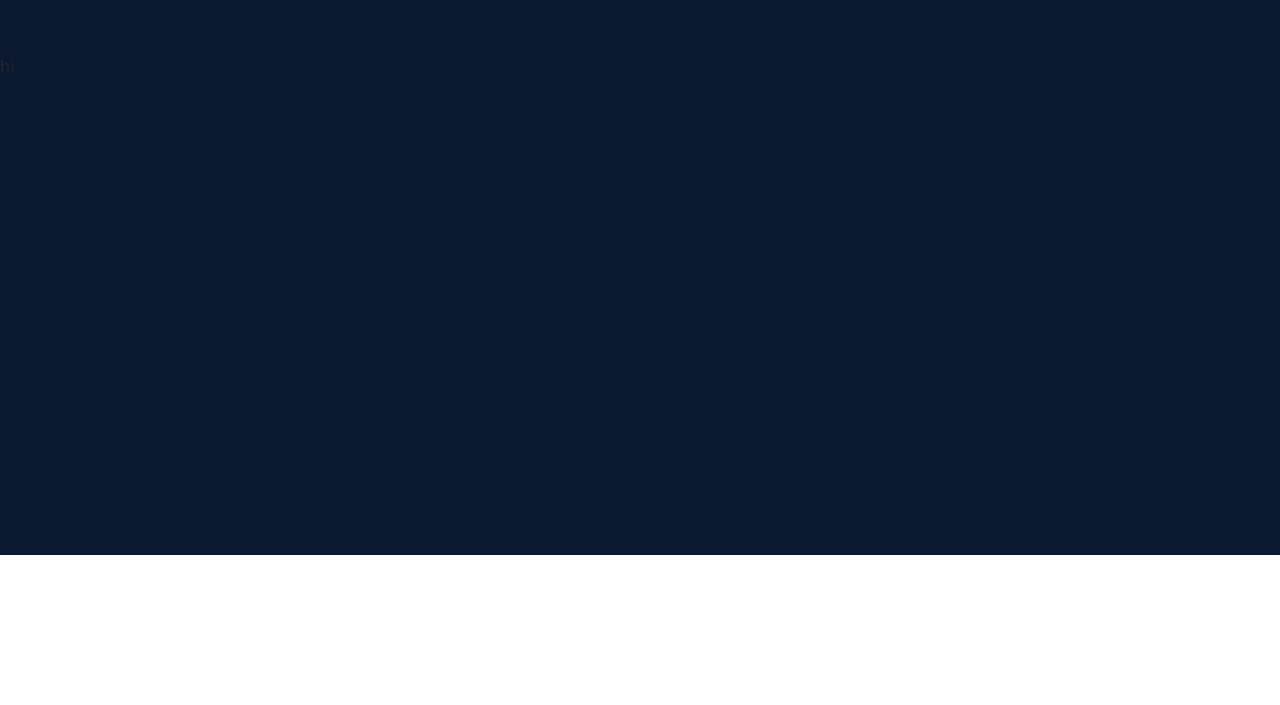
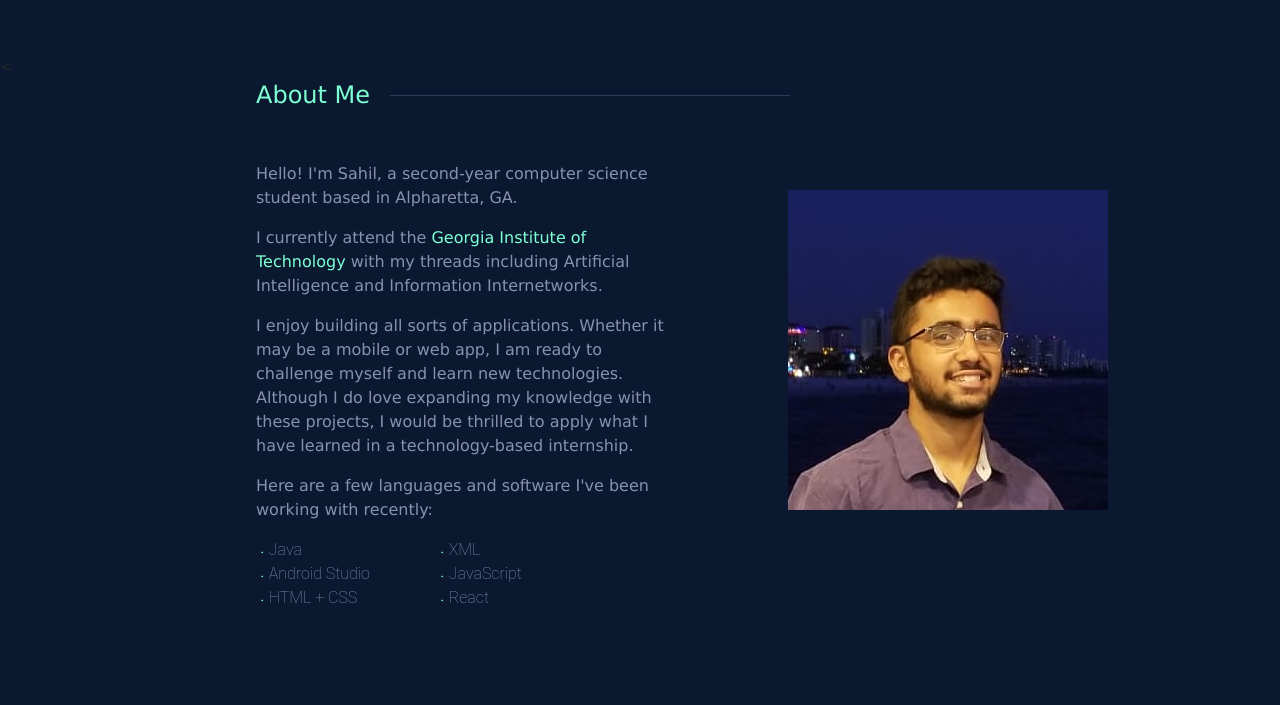
Before and after one commit to pantharex/pantharex, a plain HTML site: page index.html in a window 1280 px wide. Shown: the part 745-1450 px from the top of the page. Before the commit the page ends 1300 px from the top, so only its background shows below. Drawn offline with nearby package versions, Linux system fonts and the light colour scheme.

Commit message:
added about me section with css and transitions

```diff
--- a/index.html
+++ b/index.html
@@ -17,7 +17,7 @@
             <img src= officiallogo.JPG>
           </div>
           <ul class="nav-area">
-            <li id="headerabout"><a href="#">About</a></li>
+            <li id="headerabout"><a href="#aboutme">About</a></li>
             <li id="headerexperience"><a href="#">Experience</a></li>
             <li id="headerprojects"><a href="#">Projects</a></li>
             <li id="headercontact"><a href="#">Contact</a></li>
@@ -33,8 +33,53 @@
         </div>
       </header>
       <div class = "content">
-        <div class="aboutme">
-          <p>hi</p>
+        <div id ="aboutme">
+          <table class = "abouttable">
+            <tr><
+              <td id = "abouttabletitle">
+                <h4 id ="whoami"> About Me</h4>
+              </td>
+              <td class="hr">
+                <hr>
+              </td>
+            </tr>
+          </table>
+          <table class = "abouttable">
+            <tr>
+              <td id = "abouttableinfo">
+                <p>Hello! I'm Sahil, a second-year computer science student based in Alpharetta, GA.</p>
+                <p>I currently attend the <a href="https://www.gatech.edu/"><span class="gturl">Georgia Institute of Technology</span></a> with my threads including Artificial Intelligence and
+                  Information Internetworks. </p>
+                <p>I enjoy building all sorts of applications. Whether it may be a mobile or web app, I am ready to challenge myself
+                  and learn new technologies. Although I do love expanding my knowledge with these projects, I would be thrilled
+                  to apply what I have learned in a technology-based internship. </p>
+                <p>Here are a few languages and software I've been working with recently: </p>
+              </td>
+              <td>
+                <div class="image-container">
+                  <img class = "pfp" src="pfp.jpg">
+                </div>
+              </td>
+            </tr>
+          </table>
+          <table class="aboutlist">
+            <tr>
+              <td>
+                <ul class="skillslist">
+                  <li>Java</li>
+                  <li>Android Studio</li>
+                  <li>HTML + CSS</li>
+                </ul>
+              </td>
+              <td>
+                <ul class="skillslist">
+                  <li>XML</li>
+                  <li>JavaScript</li>
+                  <li>React</li>
+                </ul>
+              </td>
+            </tr>
+          </table>
         </div>
       </div>
 
--- a/styles.css
+++ b/styles.css
@@ -24,6 +24,7 @@ body{
     z-index: 10;
     position: fixed;
     background-color: #0A192F;
+    border: aquamarine;
 }
 header{
     background: #0A192F;
@@ -135,10 +136,83 @@ header{
     height: auto;
 }
 
-.aboutme {
-    height: 500px;
+#aboutme {
+    height: 650px;
     background-color: #0A192F;
 }
+
+#abouthr{
+    color: #CCD6F6;
+    animation: transitionIn 5s;
+}
+#whoami{
+    color: aquamarine;
+    margin-bottom: 50px;
+    animation: transitionIn 5s;
+}
+
+#abouttabletitle{
+    width: 20%;
+    animation: transitionIn 5s;
+}
+.abouttable {
+    margin-left: 20%;
+    animation: transitionIn 5s;
+}
+#abouttableinfo{
+    width: 40%;
+    color: #8892B0;
+    animation: transitionIn 5s;
+}
+
+.pfp{
+    margin-left: 20%;
+    animation: transitionIn 5s;
+}
+hr {
+    border-top: 1px solid #303C55;
+    width: 400px;
+    margin-left: 20px;
+    padding-bottom: 50px;
+    animation: transitionIn 5s;
+}
+.gturl {
+    color: aquamarine;
+}
+
+a:hover {
+    color: aquamarine;
+}
+
+ul {
+    list-style: none; /* Remove default bullets */
+}
+ul li{
+    font-size: 16px;
+    font-family: "Roboto Thin", serif;
+}
+ul li::before {
+    content: "\2022";  /* Add content: \2022 is the CSS Code/unicode for a bullet */
+    color: aquamarine; /* Change the color */
+    display: inline-block; /* Needed to add space between the bullet and the text */
+    font-weight: bold; /* If you want it to be bold */
+    width: 1em; /* Also needed for space (tweak if needed) */
+    margin-left: -1em; /* Also needed for space (tweak if needed) */
+    font-size: 8px;
+}
+.skillslist{
+    color: #8892B0;
+    width: 180px;
+    padding-right: 20px;
+    font-size: 15px;
+    animation: transitionIn 5s;
+}
+.aboutlist{
+    margin-left: 21%;
+    animation: transitionIn 5s;
+}
+
+
 
 /*resposive*/
 
```
